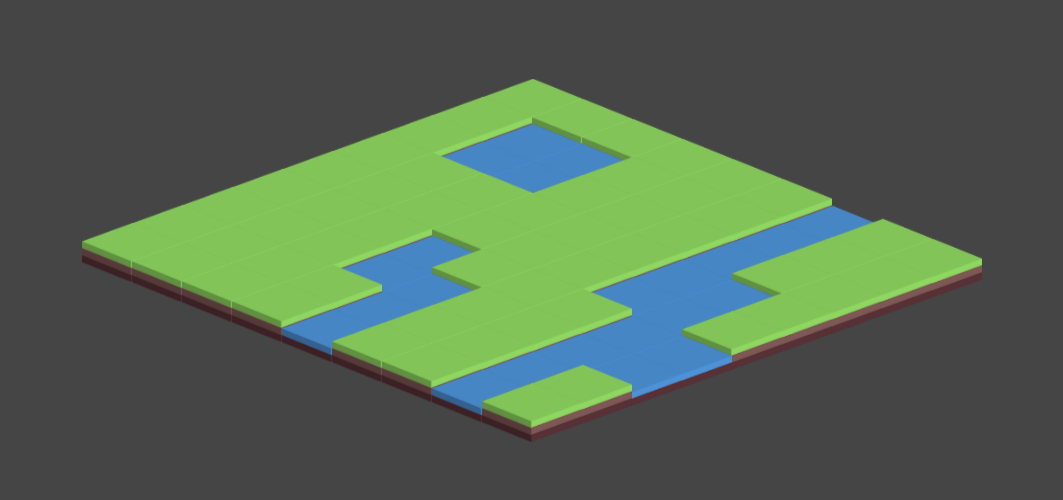
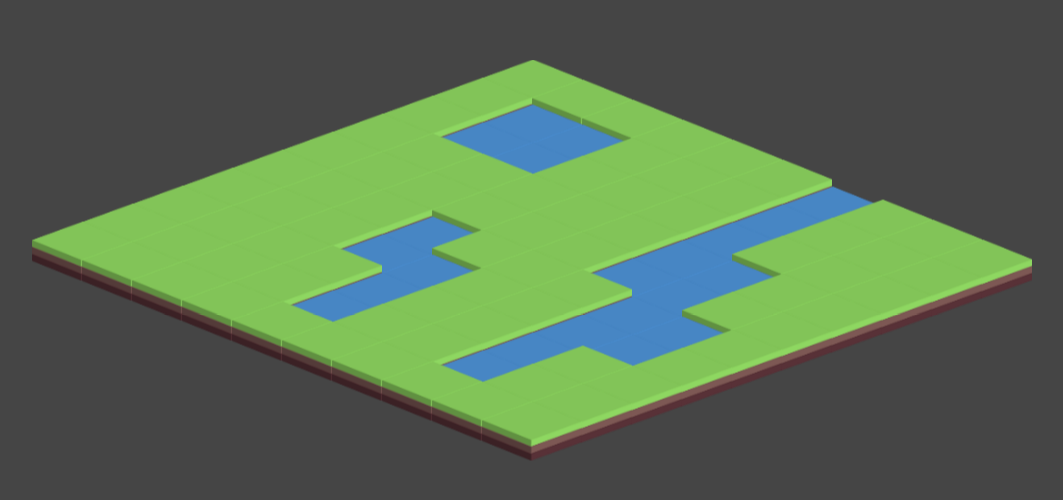
Before and after one commit to jdrub/world-simulator, a React (Create React App) app: page / in a window 1280 px wide. Shown: the part 138-638 px from the top of the page, without its empty margins (108-1171 px from the left). Built offline with nearby package versions, Linux system fonts and the light colour scheme.

Commit message:
memoize tile map creation

```diff
--- a/src/components/Landscape/Landscape.js
+++ b/src/components/Landscape/Landscape.js
@@ -1,4 +1,4 @@
-import React, { useEffect, useRef } from 'react';
+import React, { useEffect, useRef, useMemo } from 'react';
 import styled from 'styled-components';
 import { atom, useRecoilState, useRecoilValue, selector } from 'recoil'
 
@@ -39,7 +39,7 @@ const getVelocity = (velocityHistory) => velocityHistory.reduce((acc, curr) => a
 
 export default function Landscape() {
 
-    const tileArray = buildMap();
+    const tileArray = useMemo(() => buildMap(), []);
 
     const [yVelocityHistory, _setYVelocityHistory] = useRecoilState(yVelocityHistoryState);
     const [xVelocityHistory, _setXVelocityHistory] = useRecoilState(xVelocityHistoryState);
--- a/src/components/Landscape/buildMap.js
+++ b/src/components/Landscape/buildMap.js
@@ -4,6 +4,7 @@ import Tile, { TILE_TYPES } from '../Tile';
 import {
     TILE_WIDTH_PX,
     BOARD_HEIGHT_TILES,
+    BOARD_WIDTH_TILES,
 } from '../../constants';
 
 const buildMap = () => {
@@ -11,9 +12,9 @@ const buildMap = () => {
 
     const waterLocations = [[1,1],[1,2],[5,3],[6,4],[0,6],[3,7],[5,8],[2,1],[2,2],[6,3],[7,4],[1,6],[4,7],[6,8],[8,4],[2,6],[5,7],[4,6],[7,7],[3,6],[6,7],[8,7]];
 
-    for(let i = 0; i < 9; i++) {
+    for(let i = 0; i < BOARD_HEIGHT_TILES; i++) {
         tileArr[i] = [];
-        for(let j = 0; j < 9; j++) {
+        for(let j = 0; j < BOARD_WIDTH_TILES; j++) {
             waterLocations.find(([row, col]) => row === i && col === j) ? tileArr[i][j] = TILE_TYPES.WATER : tileArr[i][j] = TILE_TYPES.GRASS;
         }
     }
--- a/src/constants.js
+++ b/src/constants.js
@@ -1,5 +1,7 @@
 export const TILE_WIDTH_PX = 100;
 export const TILE_TOP_SURFACE_HEIGHT_PX = 38.42;
 export const TILE_Z_HEIGHT_PX = 20.69;
-export const BOARD_WIDTH_TILES = 9;
-export const BOARD_HEIGHT_TILES = 9;
+export const BOARD_WIDTH_TILES = 10;
+export const BOARD_HEIGHT_TILES = 10;
+export const VISIBILE_WIDTH_TILES = 5;
+export const VISIBLE_HEIGHT_TILES = 5;
```
